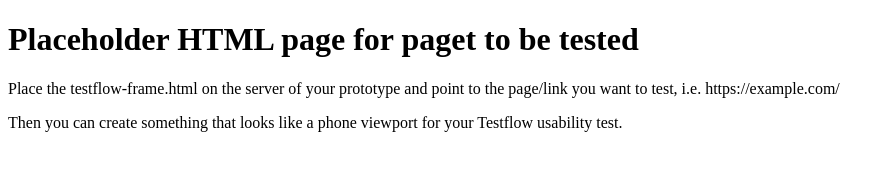
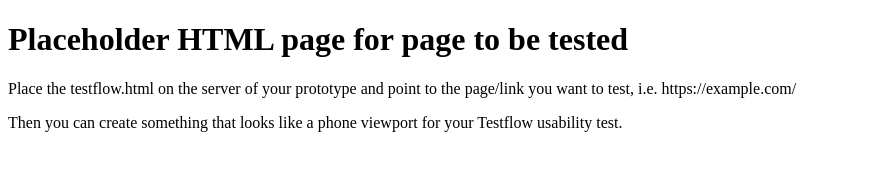
Before and after one commit to eklem/testflow-testFrame, a plain HTML site: page index.html in a window 1280 px wide. Shown: the whole page, without its empty margins (0-895 px from the left). Drawn offline with Linux system fonts and the light colour scheme.

Commit message:
typo in placeholder HTML file

```diff
--- a/index.html
+++ b/index.html
@@ -7,8 +7,8 @@
     <meta name="viewport" content="width=device-width, initial-scale=1.0">
   </head>
   <body>
-    <h1>Placeholder HTML page for paget to be tested</h1>
-    <p>Place the testflow-frame.html on the server of your prototype and point to the page/link you want to test, i.e. https://example.com/</p>
+    <h1>Placeholder HTML page for page to be tested</h1>
+    <p>Place the testflow.html on the server of your prototype and point to the page/link you want to test, i.e. https://example.com/</p>
     <p>Then you can create something that looks like a phone viewport for your Testflow usability test.</p>
   </body>
 </html>
```
